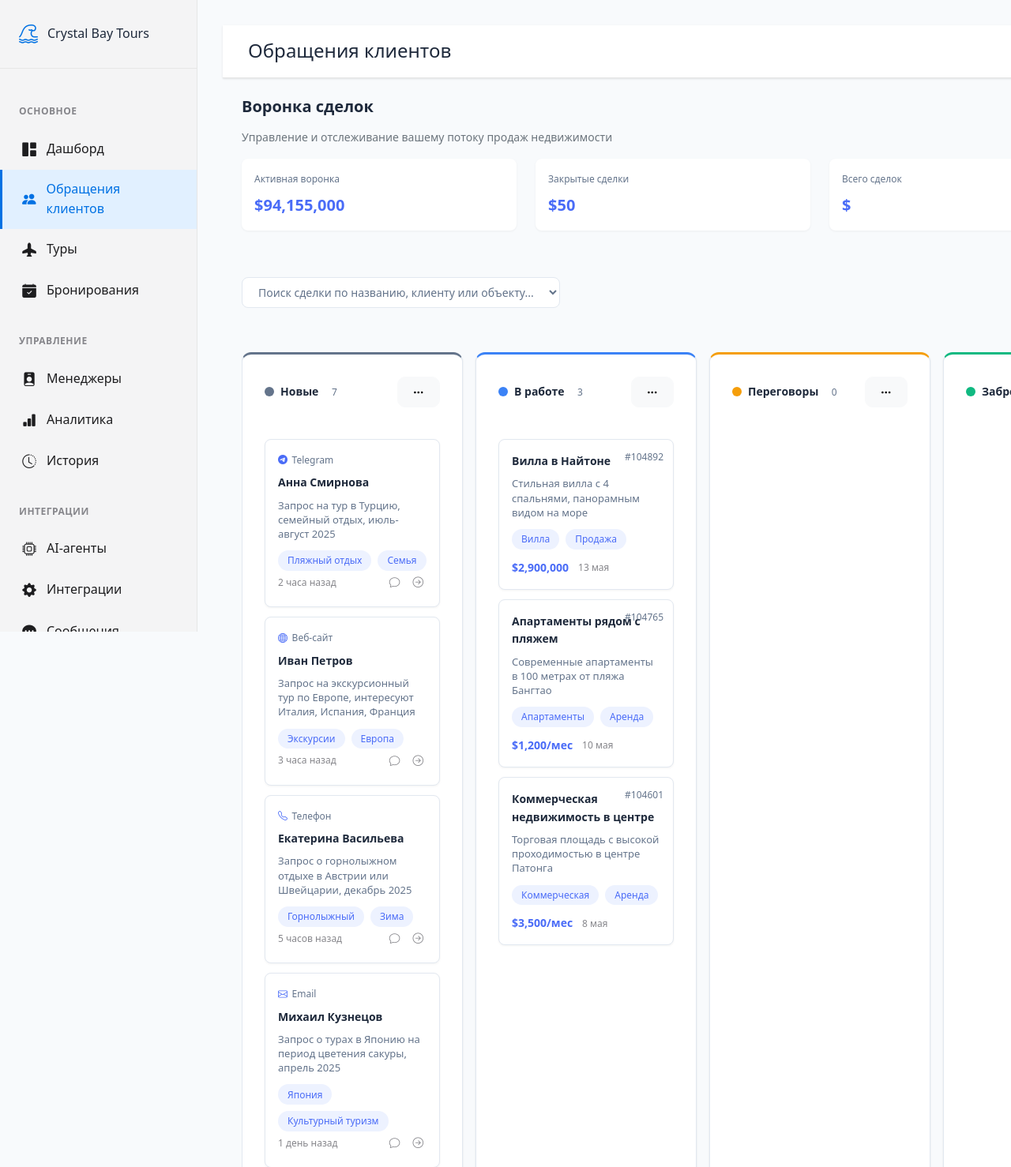
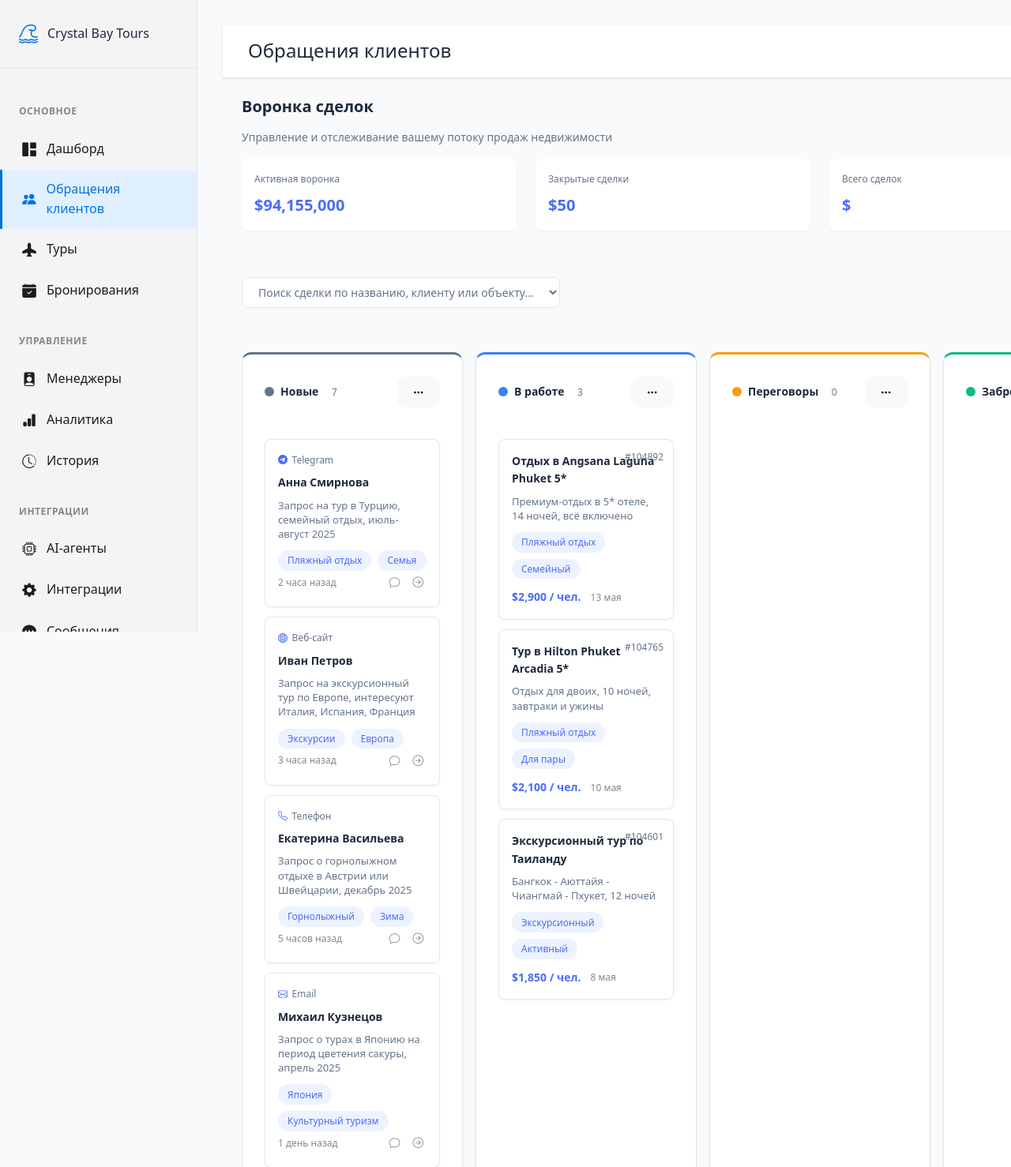
Before and after one commit to azrailbeat/crystalbay, a Flask app: page /leads in a window 1280 px wide; the page is wider, and only the part inside the window is pictured. Shown: the top 1478 px of that part at 79% size. Run offline with Flask 3, Linux system fonts and the light colour scheme.

Commit message:
Update displayed lead information to reflect current travel packages
Updates lead details in new_leads.html to showcase available travel packages.

Replit-Commit-Author: Agent
Replit-Commit-Session-Id: cb882e3e-9fe5-48d8-b76d-615bfec02ed5
Replit-Commit-Screenshot-Url: https://storage.googleapis.com/screenshot-production-us-central1/032c9b0c-f330-4a4a-9015-086d560fea64/54dcef7e-2936-4078-92d0-74de7c5b923b.jpg

```diff
--- a/templates/new_leads.html
+++ b/templates/new_leads.html
@@ -974,42 +974,42 @@
             <div class="lead-list">
                 <div class="lead-card" data-lead-id="8">
                     <div class="lead-number">#104892</div>
-                    <div class="lead-name">Вилла в Найтоне</div>
-                    <div class="lead-details">Стильная вилла с 4 спальнями, панорамным видом на море</div>
+                    <div class="lead-name">Отдых в Angsana Laguna Phuket 5*</div>
+                    <div class="lead-details">Премиум-отдых в 5* отеле, 14 ночей, всё включено</div>
                     <div class="lead-tags">
-                        <span class="lead-tag">Вилла</span>
-                        <span class="lead-tag">Продажа</span>
+                        <span class="lead-tag">Пляжный отдых</span>
+                        <span class="lead-tag">Семейный</span>
                     </div>
                     <div class="lead-meta">
-                        <div class="lead-price">$2,900,000</div>
+                        <div class="lead-price">$2,900 / чел.</div>
                         <div class="lead-date">13 мая</div>
                     </div>
                 </div>
 
                 <div class="lead-card" data-lead-id="9">
                     <div class="lead-number">#104765</div>
-                    <div class="lead-name">Апартаменты рядом с пляжем</div>
-                    <div class="lead-details">Современные апартаменты в 100 метрах от пляжа Бангтао</div>
+                    <div class="lead-name">Тур в Hilton Phuket Arcadia 5*</div>
+                    <div class="lead-details">Отдых для двоих, 10 ночей, завтраки и ужины</div>
                     <div class="lead-tags">
-                        <span class="lead-tag">Апартаменты</span>
-                        <span class="lead-tag">Аренда</span>
+                        <span class="lead-tag">Пляжный отдых</span>
+                        <span class="lead-tag">Для пары</span>
                     </div>
                     <div class="lead-meta">
-                        <div class="lead-price">$1,200/мес</div>
+                        <div class="lead-price">$2,100 / чел.</div>
                         <div class="lead-date">10 мая</div>
                     </div>
                 </div>
 
                 <div class="lead-card" data-lead-id="10">
                     <div class="lead-number">#104601</div>
-                    <div class="lead-name">Коммерческая недвижимость в центре</div>
-                    <div class="lead-details">Торговая площадь с высокой проходимостью в центре Патонга</div>
+                    <div class="lead-name">Экскурсионный тур по Таиланду</div>
+                    <div class="lead-details">Бангкок - Аюттайя - Чиангмай - Пхукет, 12 ночей</div>
                     <div class="lead-tags">
-                        <span class="lead-tag">Коммерческая</span>
-                        <span class="lead-tag">Аренда</span>
+                        <span class="lead-tag">Экскурсионный</span>
+                        <span class="lead-tag">Активный</span>
                     </div>
                     <div class="lead-meta">
-                        <div class="lead-price">$3,500/мес</div>
+                        <div class="lead-price">$1,850 / чел.</div>
                         <div class="lead-date">8 мая</div>
                     </div>
                 </div>
@@ -1075,7 +1075,7 @@
                 <div class="modal-header">
                     <div class="d-flex align-items-center">
                         <span class="modal-property-badge me-3">#104892</span>
-                        <h5 class="modal-title">Вилла в Найтоне</h5>
+                        <h5 class="modal-title">Отдых в Angsana Laguna Phuket 5*</h5>
                     </div>
                     <button type="button" class="btn-close" data-bs-dismiss="modal" aria-label="Close"></button>
                 </div>
@@ -1311,7 +1311,7 @@
         <div class="modal-dialog">
             <div class="modal-content">
                 <div class="modal-header">
-                    <h5 class="modal-title">Создать новое обращение</h5>
+                    <h5 class="modal-title">Создать новый запрос на тур</h5>
                     <button type="button" class="btn-close" data-bs-dismiss="modal" aria-label="Close"></button>
                 </div>
                 <div class="modal-body">
@@ -1343,7 +1343,57 @@
                         </div>
 
                         <div class="mb-3">
-                            <label for="leadDetails" class="form-label">Детали обращения</label>
+                            <label for="leadTourType" class="form-label">Тип тура</label>
+                            <select class="form-select" id="leadTourType">
+                                <option value="beach">Пляжный отдых</option>
+                                <option value="excursion">Экскурсионный</option>
+                                <option value="active">Активный</option>
+                                <option value="family">Семейный</option>
+                                <option value="luxury">Премиум</option>
+                                <option value="wellness">СПА и оздоровление</option>
+                            </select>
+                        </div>
+
+                        <div class="mb-3">
+                            <label for="leadCountry" class="form-label">Страна</label>
+                            <select class="form-select" id="leadCountry">
+                                <option value="thailand">Таиланд</option>
+                                <option value="vietnam">Вьетнам</option>
+                                <option value="indonesia">Индонезия</option>
+                                <option value="maldives">Мальдивы</option>
+                                <option value="uae">ОАЭ</option>
+                                <option value="turkey">Турция</option>
+                            </select>
+                        </div>
+
+                        <div class="mb-3">
+                            <label for="leadTourists" class="form-label">Количество туристов</label>
+                            <div class="d-flex">
+                                <div class="me-3">
+                                    <label class="form-label small">Взрослые</label>
+                                    <select class="form-select form-select-sm" id="leadAdults">
+                                        <option value="1">1</option>
+                                        <option value="2" selected>2</option>
+                                        <option value="3">3</option>
+                                        <option value="4">4</option>
+                                        <option value="5+">5+</option>
+                                    </select>
+                                </div>
+                                <div>
+                                    <label class="form-label small">Дети</label>
+                                    <select class="form-select form-select-sm" id="leadChildren">
+                                        <option value="0" selected>0</option>
+                                        <option value="1">1</option>
+                                        <option value="2">2</option>
+                                        <option value="3">3</option>
+                                        <option value="4+">4+</option>
+                                    </select>
+                                </div>
+                            </div>
+                        </div>
+
+                        <div class="mb-3">
+                            <label for="leadDetails" class="form-label">Дополнительные пожелания</label>
                             <textarea class="form-control" id="leadDetails" rows="3"></textarea>
                         </div>
 
@@ -1355,7 +1405,7 @@
                 </div>
                 <div class="modal-footer">
                     <button type="button" class="btn btn-secondary" data-bs-dismiss="modal">Отмена</button>
-                    <button type="button" class="btn btn-primary">Создать</button>
+                    <button type="button" class="btn btn-primary">Создать запрос</button>
                 </div>
             </div>
         </div>
@@ -1470,7 +1520,7 @@
     <div class="modal-dialog modal-lg">
         <div class="modal-content">
             <div class="modal-header">
-                <h5 class="modal-title" id="viewLeadModalLabel">Просмотр обращения</h5>
+                <h5 class="modal-title" id="viewLeadModalLabel">Просмотр запроса на тур</h5>
                 <button type="button" class="btn-close" data-bs-dismiss="modal" aria-label="Close"></button>
             </div>
             <div class="modal-body">
@@ -1615,7 +1665,7 @@
 
                     if (result.success) {
                         // Показываем успешное уведомление
-                        showToast('Тестовая карточка успешно создана', 'success');
+                        showToast('Тестовый запрос на тур успешно создан', 'success');
 
                         // Перезагружаем страницу для отображения новой карточки
                         setTimeout(() => {
```
